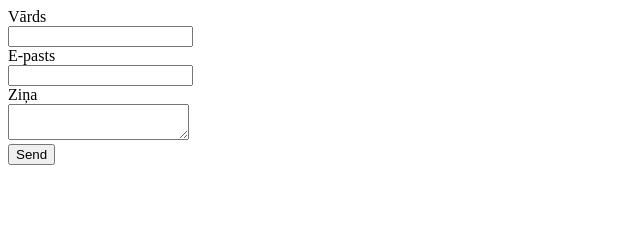
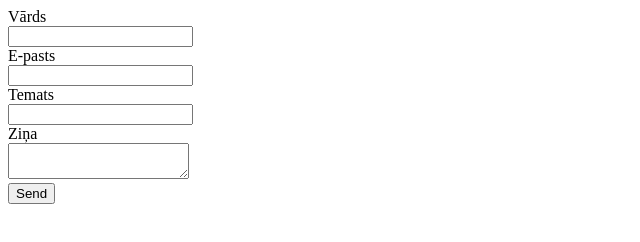
Before and after one commit to streboreziert/Portfolio-1, a plain HTML site: page index.html in a window 1280 px wide. Shown: the whole page, without its empty margins (0-640 px from the left). Drawn offline with nearby package versions, Linux system fonts and the light colour scheme.

Commit message:
Update index.html

```diff
--- a/index.html
+++ b/index.html
@@ -2,7 +2,7 @@
 <html>
 
 <head>
-  <title>Portfolio</title>
+  <title>Matīss Kalniņš</title>
   <script type="text/javascript" src="https://cdn.jsdelivr.net/npm/@emailjs/browser@4/dist/email.min.js"></script>
   <script type="text/javascript">
     (function () {
@@ -34,9 +34,11 @@
 <body>
   <form id="form">
     <label>Vārds</label><br>
-    <input type="text" name="user_name" required><br>
+    <input type="text" name="name" required><br>
     <label>E-pasts</label><br>
-    <input type="email" name="user_email" required><br>
+    <input type="email" name="email" required><br>
+    <label>Temats</label><br>
+    <input type="text" name="subject" requred><br>
     <label>Ziņa</label><br>
     <textarea name="message" required></textarea><br>
     <div class="g-recaptcha" data-sitekey="6LcR6XAqAAAAANkCFSi_MuQI9rbp1sQozT9a17JH"></div>
```
